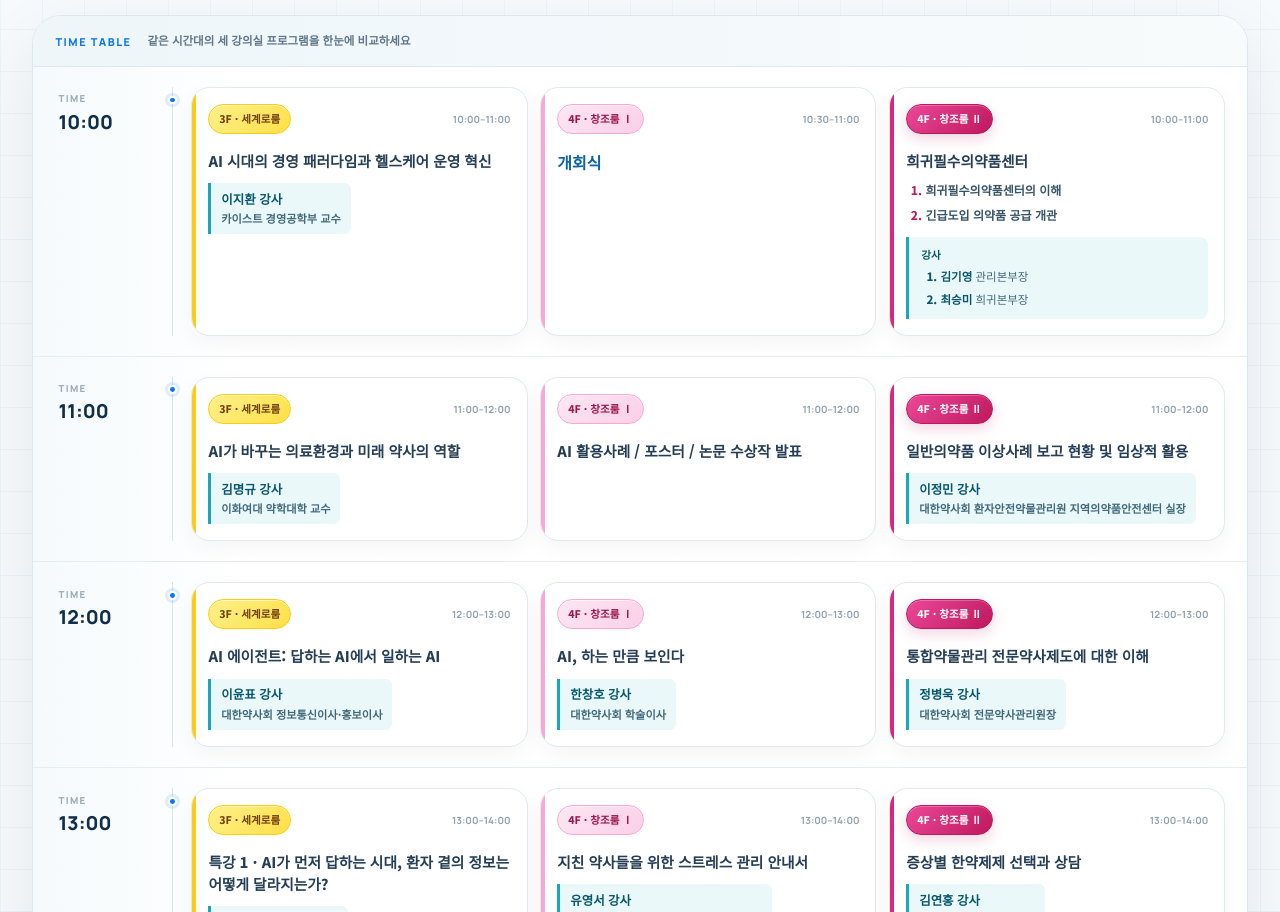
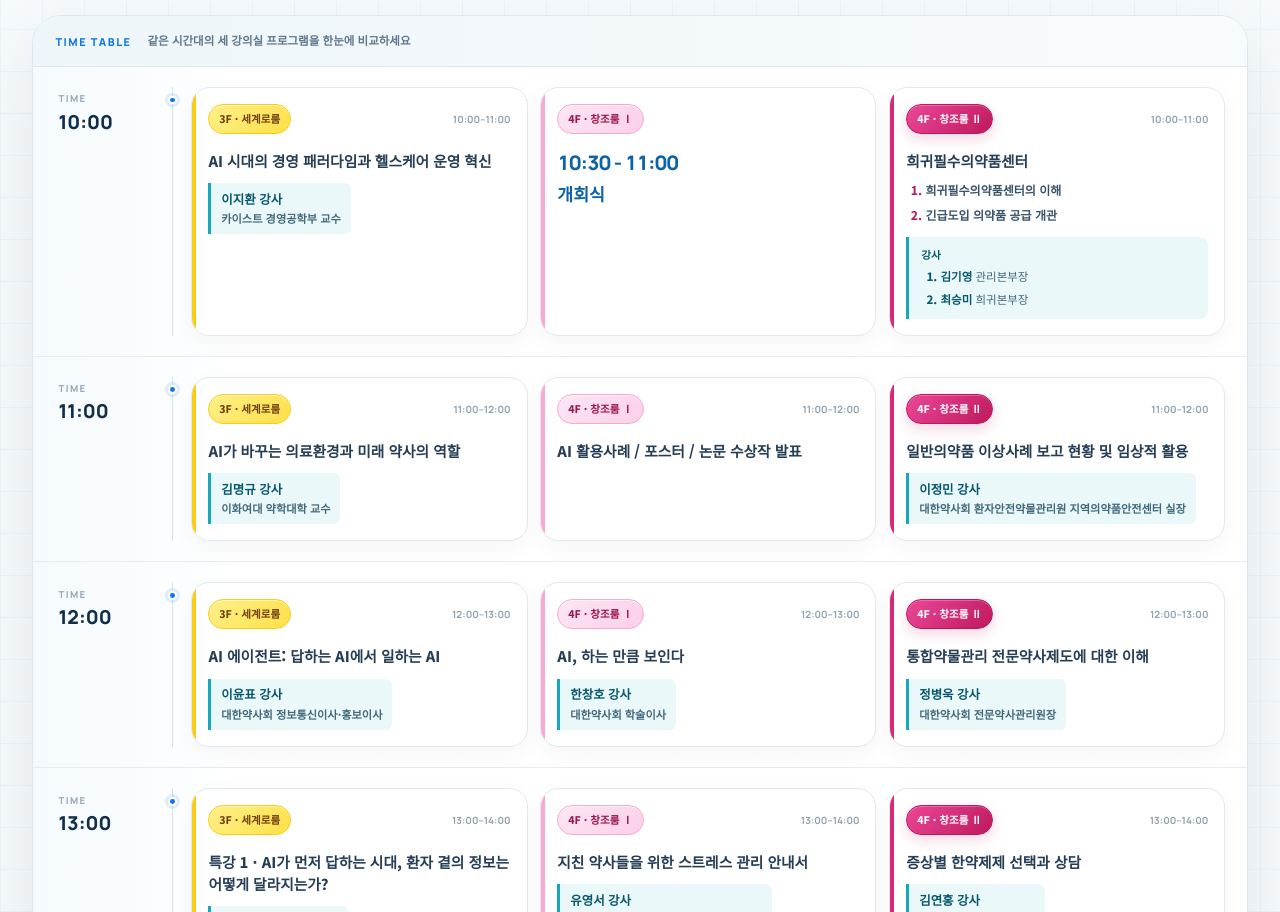
Before and after one commit to hangyver/AXfestival, a website built with Vite: page program.html in a window 1280 px wide. Shown: the part 1070-1982 px from the top of the page. Built offline with nearby package versions, Linux system fonts and the light colour scheme.

Commit message:
fix: emphasize opening ceremony time

```diff
--- a/app.js
+++ b/app.js
@@ -414,9 +414,11 @@ if (programList) {
       const feature = session.feature ? renderFeature(session.feature) : "";
       const duration = (Number(session.end.slice(0, 2)) * 60 + Number(session.end.slice(3))) - (Number(session.start.slice(0, 2)) * 60 + Number(session.start.slice(3)));
       const durationLabel = session.feature?.timeLabel || (duration > 60 ? `${duration / 60}시간 프로그램` : `${session.start}–${session.end}`);
+      const isOpening = session.category.includes("개회");
+      const openingTime = isOpening ? `<p class="program-opening-time">${session.start} - ${session.end}</p>` : "";
       return `<article class="program-session-card${session.feature ? " program-session-card-feature" : ""}" data-room="${room.id}">
-        <div class="program-card-top"><span class="program-room-label ${room.labelClass}">${room.floor} · ${room.name}</span><span class="program-duration">${durationLabel}</span></div>
-        <div class="program-session"><h3 class="${session.category.includes("개회") ? "program-title-opening" : ""}">${session.title}</h3>${topics}${speaker}${speakers}${description}${feature}</div>
+        <div class="program-card-top"><span class="program-room-label ${room.labelClass}">${room.floor} · ${room.name}</span>${isOpening ? "" : `<span class="program-duration">${durationLabel}</span>`}</div>
+        <div class="program-session">${openingTime}<h3 class="${isOpening ? "program-title-opening" : ""}">${session.title}</h3>${topics}${speaker}${speakers}${description}${feature}</div>
       </article>`;
     }).join("");
     return `<section class="program-hour-group" data-time="${start}">
--- a/styles.css
+++ b/styles.css
@@ -385,7 +385,8 @@ body { font-family: "Noto Sans KR", sans-serif; color: var(--ink); background: #
 .room-label-creation1 { color: #9d174d; background: linear-gradient(135deg,#fce7f3,#fbcfe8); border-color: #f9a8d4; }
 .room-label-creation2 { color: #fff; background: linear-gradient(135deg,#ec4899,#be185d); border-color: #be185d; box-shadow: 0 5px 14px rgba(190,24,93,.18), inset 0 1px 0 rgba(255,255,255,.25); }
 .program-session h3 { color: #253e56; font-size: .92rem; font-weight: 800; line-height:1.5; }
-.program-session .program-title-opening { color: #0d63a8; font-size: 1rem; }
+.program-opening-time { color: #0d63a8; font: 800 1.25rem/1.3 "Manrope", sans-serif; letter-spacing: -.035em; font-variant-numeric: tabular-nums; white-space: nowrap; }
+.program-session .program-title-opening { margin-top: .3rem; color: #0d63a8; font-size: 1.08rem; }
 .program-session .program-speaker {
   width: fit-content;
   max-width: 100%;
```
